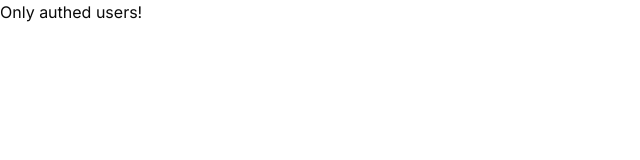
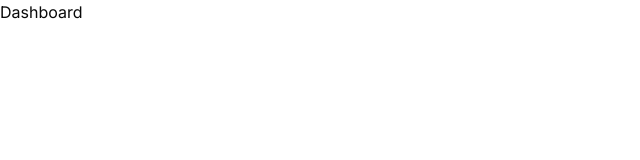
Before and after one commit to ragiptopalli/lvstrm, a Next.js app: page / in a window 1280 px wide. Shown: the top 160 px of the page, without its empty margins (0-640 px from the left). Built offline with nearby package versions, Linux system fonts and the light colour scheme.

Commit message:
feat: added clerk to deal with authentication

```diff
--- a/app/(auth)/layout.tsx
+++ b/app/(auth)/layout.tsx
@@ -1,9 +1,6 @@
 const AuthLayout = ({ children }: { children: React.ReactNode }) => {
   return (
-    <div className='flex flex-col gap-y-4'>
-      <nav className='w-full bg-slate-400'>Auth Navbar</nav>
-      {children}
-    </div>
+    <div className='h-full flex items-center justify-center'>{children}</div>
   );
 };
 
--- a/app/(auth)/login/page.tsx
+++ /dev/null
@@ -1,5 +0,0 @@
-const LoginPage = () => {
-  return <div>LoginPage</div>;
-};
-
-export default LoginPage;
--- a/app/(auth)/register/page.tsx
+++ /dev/null
@@ -1,5 +0,0 @@
-const RegisterPage = () => {
-  return <div>RegisterPage</div>;
-};
-
-export default RegisterPage;
--- /dev/null
+++ b/app/(auth)/sign-in/[[...sign-in]]/page.tsx
@@ -0,0 +1,5 @@
+import { SignIn } from '@clerk/nextjs';
+
+export default function Page() {
+  return <SignIn />;
+}
--- /dev/null
+++ b/app/(auth)/sign-up/[[...sign-up]]/page.tsx
@@ -0,0 +1,5 @@
+import { SignUp } from '@clerk/nextjs';
+
+export default function Page() {
+  return <SignUp />;
+}
--- a/app/globals.css
+++ b/app/globals.css
@@ -1,6 +1,12 @@
 @tailwind base;
 @tailwind components;
 @tailwind utilities;
+
+html,
+body,
+:root {
+  height: 100%;
+}
 
 @layer base {
   :root {
--- a/app/layout.tsx
+++ b/app/layout.tsx
@@ -1,22 +1,25 @@
-import type { Metadata } from 'next'
-import { Inter } from 'next/font/google'
-import './globals.css'
+import type { Metadata } from 'next';
+import { Inter } from 'next/font/google';
+import './globals.css';
+import { ClerkProvider } from '@clerk/nextjs';
 
-const inter = Inter({ subsets: ['latin'] })
+const inter = Inter({ subsets: ['latin'] });
 
 export const metadata: Metadata = {
   title: 'Create Next App',
   description: 'Generated by create next app',
-}
+};
 
 export default function RootLayout({
   children,
 }: {
-  children: React.ReactNode
+  children: React.ReactNode;
 }) {
   return (
-    <html lang="en">
-      <body className={inter.className}>{children}</body>
-    </html>
-  )
+    <ClerkProvider>
+      <html lang='en'>
+        <body className={inter.className}>{children}</body>
+      </html>
+    </ClerkProvider>
+  );
 }
--- a/app/page.tsx
+++ b/app/page.tsx
@@ -1,3 +1,10 @@
+import { UserButton } from '@clerk/nextjs';
+
 export default function Home() {
-  return <p>Only authed users!</p>;
+  return (
+    <div className='flex flex-col gap-y-4'>
+      <h1>Dashboard</h1>
+      <UserButton afterSignOutUrl='/' />
+    </div>
+  );
 }
--- a/package.json
+++ b/package.json
@@ -9,6 +9,7 @@
     "lint": "next lint"
   },
   "dependencies": {
+    "@clerk/nextjs": "^4.28.0",
     "@radix-ui/react-slot": "^1.0.2",
     "class-variance-authority": "^0.7.0",
     "clsx": "^2.0.0",
```
Also changed, not shown: middleware.ts (added, +10 -0 lines), 1 other file (tests, documents, lock files or other folders).
